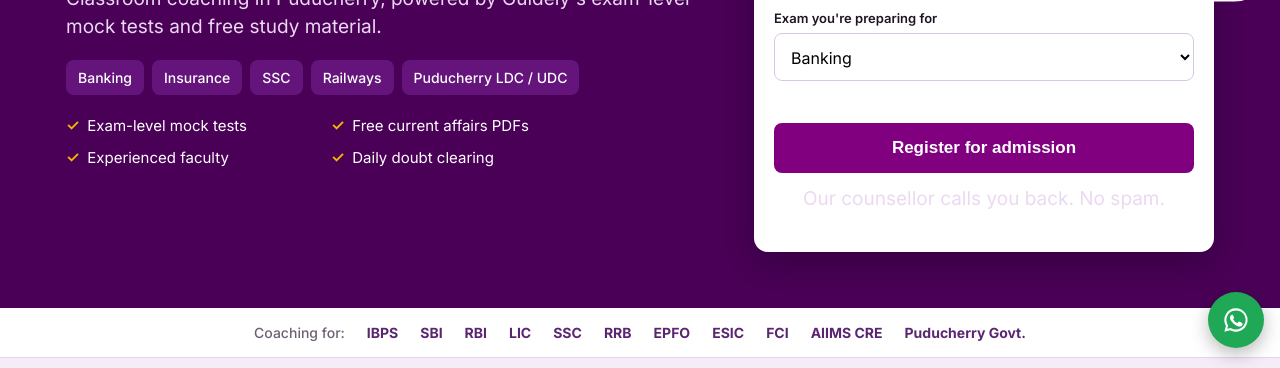
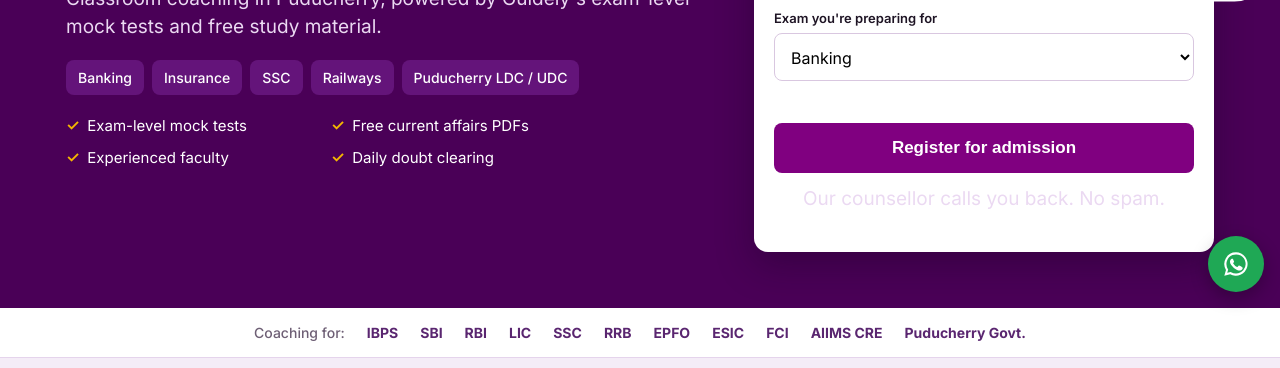
Before and after one commit to guidelypy/guidelypondicherry-site, a plain HTML site: page index.html in a window 1280 px wide. Shown: the part 432-800 px from the top of the page. Drawn offline with Linux system fonts and the light colour scheme.

Commit message:
Move WhatsApp button above the Netlify badge
Co-Authored-By: Claude Opus 5.5 <noreply@anthropic.com>
Claude-Session: https://claude.ai/code/session_014KyveQSuYVZFGnjPjqbb45

```diff
--- a/index.html
+++ b/index.html
@@ -135,12 +135,12 @@ footer a{color:#fff;text-decoration:none;font-weight:600}
 .callfab .ic{width:36px;height:36px;border-radius:50%;background:var(--p);display:flex;align-items:center;justify-content:center}
 .callfab svg{animation:wiggle 2.4s infinite}
 .callfab small{display:block;font-size:11px;font-weight:600}
-.wafab{position:fixed;right:16px;bottom:20px;z-index:31;width:56px;height:56px;border-radius:50%;background:#1FA855;display:flex;align-items:center;justify-content:center;box-shadow:0 6px 18px rgba(0,0,0,.28)}
+.wafab{position:fixed;right:16px;bottom:76px;z-index:31;width:56px;height:56px;border-radius:50%;background:#1FA855;display:flex;align-items:center;justify-content:center;box-shadow:0 6px 18px rgba(0,0,0,.28)}
 .mbar{display:none;position:fixed;left:0;right:0;bottom:0;z-index:30;background:var(--pdd);padding:8px}
 .mbar .btn{flex:1;padding:13px 4px}
 @keyframes ring{0%{box-shadow:0 0 0 0 rgba(245,183,0,.75)}70%{box-shadow:0 0 0 16px rgba(245,183,0,0)}100%{box-shadow:0 0 0 0 rgba(245,183,0,0)}}
 @keyframes wiggle{0%,80%,100%{transform:rotate(0)}85%{transform:rotate(-14deg)}90%{transform:rotate(14deg)}95%{transform:rotate(-8deg)}}
-@media (max-width:760px){nav,.hide-sm{display:none}.mbar{display:flex}.wafab{bottom:80px}header .wrap{padding:0 16px}}
+@media (max-width:760px){nav,.hide-sm{display:none}.mbar{display:flex}.wafab{bottom:136px}header .wrap{padding:0 16px}}
 </style>
 </head>
 <body>
```
